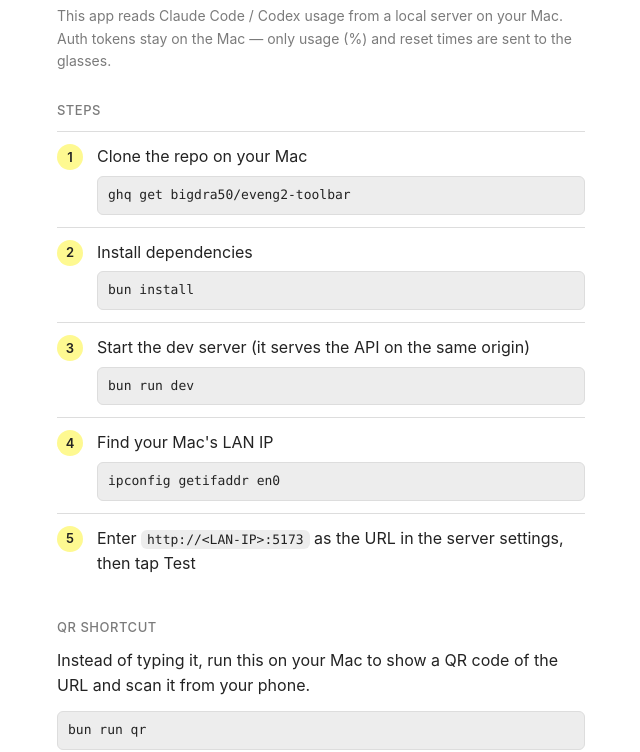
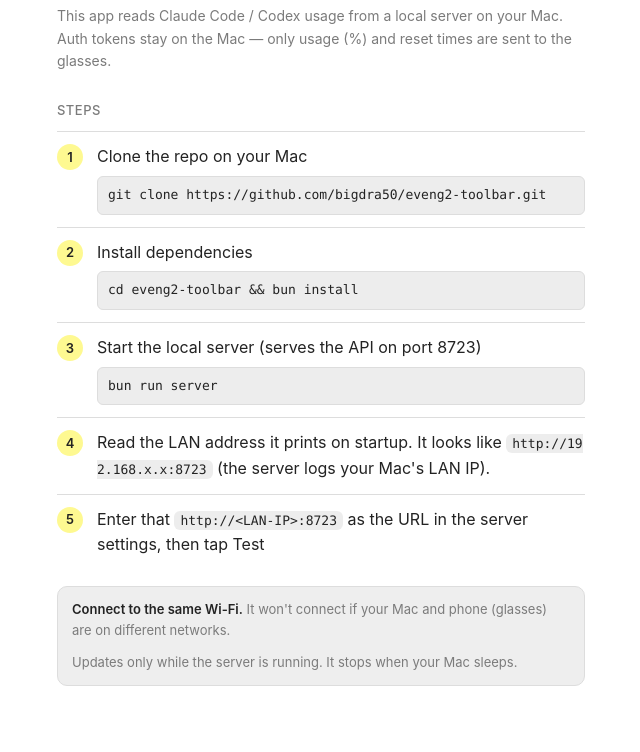
Before and after one commit to bigdra50/even-status-deck, a website: page public/help.html in a window 1280 px wide. Shown: the part 62-814 px from the top of the page, without its empty margins (319-959 px from the left). Drawn offline with Linux system fonts and the light colour scheme.

Commit message:
📝 docs: ローカルサーバーのセットアップ手順とメトリック表を更新
- public/help.html: ghq clone 前提を廃し clone + bun install + bun run server + LAN IP 入力の MVP 手順に (OD-5: Advanced は先送り)
- DESIGN.md §7: rate-limit % (session/weekly/sonnet/opus) を標準から除外し system メトリック追加、keychain/oauth 記述を更新

```diff
--- a/public/help.html
+++ b/public/help.html
@@ -135,31 +135,25 @@
     <ol>
       <li>
         Clone the repo on your Mac
-        <span class="cmd">ghq get bigdra50/eveng2-toolbar</span>
+        <span class="cmd">git clone https://github.com/bigdra50/eveng2-toolbar.git</span>
       </li>
       <li>
         Install dependencies
-        <span class="cmd">bun install</span>
+        <span class="cmd">cd eveng2-toolbar &amp;&amp; bun install</span>
       </li>
       <li>
-        Start the dev server (it serves the API on the same origin)
-        <span class="cmd">bun run dev</span>
+        Start the local server (serves the API on port 8723)
+        <span class="cmd">bun run server</span>
       </li>
       <li>
-        Find your Mac's LAN IP
-        <span class="cmd">ipconfig getifaddr en0</span>
+        Read the LAN address it prints on startup. It looks like
+        <code>http://192.168.x.x:8723</code> (the server logs your Mac's LAN IP).
       </li>
       <li>
-        Enter <code>http://&lt;LAN-IP&gt;:5173</code> as the URL in the server
+        Enter that <code>http://&lt;LAN-IP&gt;:8723</code> as the URL in the server
         settings, then tap Test
       </li>
     </ol>
-
-    <h2>QR shortcut</h2>
-    <p>
-      Instead of typing it, run this on your Mac to show a QR code of the URL and scan it from your phone.
-    </p>
-    <span class="cmd">bun run qr</span>
 
     <div class="note">
       <p>
@@ -167,7 +161,7 @@
         It won't connect if your Mac and phone (glasses) are on different networks.
       </p>
       <p style="margin-bottom: 0">
-        Updates only while the dev server is running. It stops when your Mac sleeps.
+        Updates only while the server is running. It stops when your Mac sleeps.
       </p>
     </div>
   </body>
```
Also changed, not shown: DESIGN.md (+6 -7 lines).
